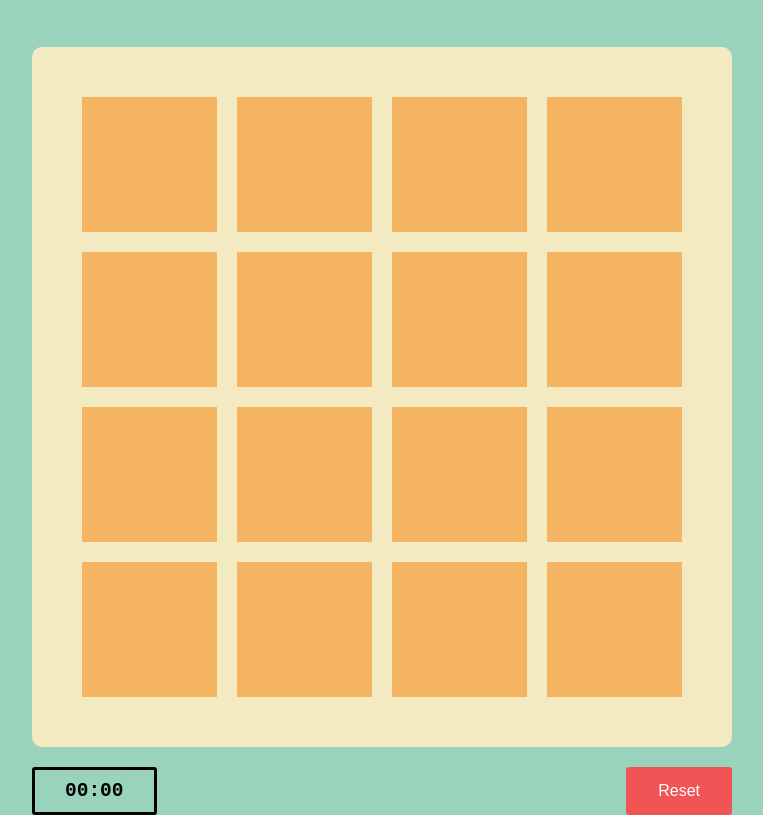
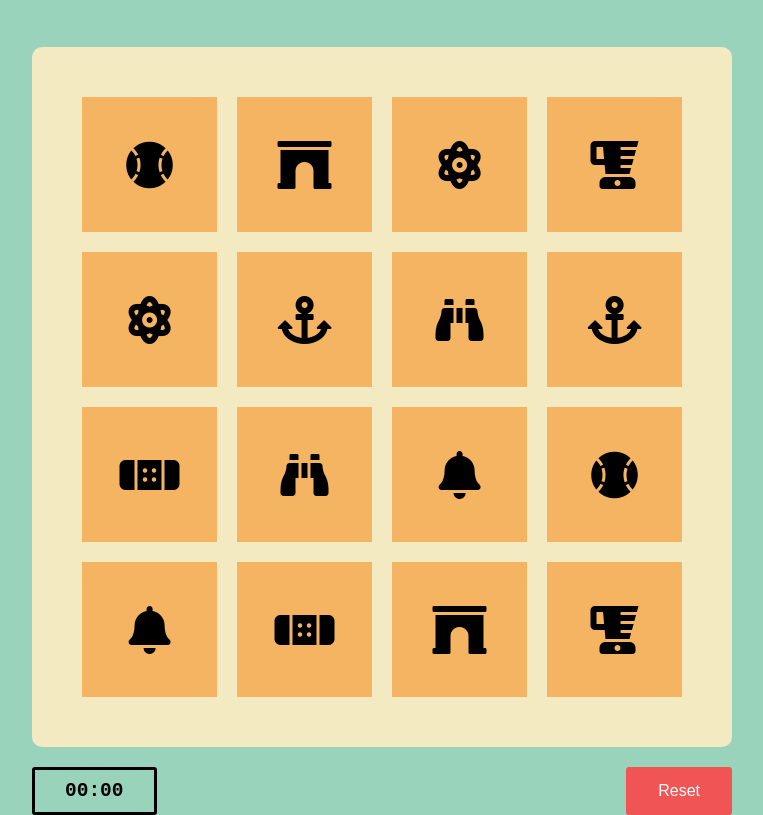
Before and after one commit to Jamzlor/JavascriptProjects, a plain HTML site: page js-memory-game/index.html in a window 1280 px wide. Shown: the part 83-898 px from the top of the page, without its empty margins (258-1021 px from the left). Drawn offline with Linux system fonts and the light colour scheme.

Commit message:
working onclick function to reveal icons

```diff
--- a/js-memory-game/app.js
+++ b/js-memory-game/app.js
@@ -1 +1,56 @@
-const iconList = ['fa-anchor', 'fa-blender', 'fa-archway', 'fa-atom', 'fa-bandaid', 'fa-baseball-ball', 'fa-bell', 'fa-binoculars'];
+// mise en place
+//targets
+    //arr is a list of class name for fontawesome icons.
+const arr = ['fa-anchor', 'fa-blender', 'fa-archway', 'fa-atom', 'fa-band-aid', 'fa-baseball-ball', 'fa-bell', 'fa-binoculars'];
+    //icons are where the FA icons will show in the cards.
+const icons = Array.from(document.getElementsByClassName('icon'));
+const cards = Array.from(document.getElementsByClassName('cards'));
+var iconList = arr.concat(arr); //this will double all the icons into a list of 16 icons with a duplicate of each.
+var temp;
+
+// timer mise en place
+var minutesLabel = document.getElementById('minutes');
+var secondsLabel = document.getElementById('seconds');
+var totalSeconds = 0;
+
+
+//functions
+function shuffle(arr){
+    return arr.sort((a, b) => 0.5 - Math.random());
+}
+
+var shuffledList = shuffle(iconList);
+
+function applyIcons(){
+    icons.forEach(item => item.classList.add(shuffledList[icons.indexOf(item)])) //this will apply the icons in random order to the cards.
+}
+
+// timer function
+function setTime() {
+    ++totalSeconds;
+    secondsLabel.innerHTML = pad(totalSeconds % 60);
+    minutesLabel.innerHTML = pad(parseInt(totalSeconds / 60));
+  }
+
+  function pad(val) {
+    var valString = val + "";
+    if (valString.length < 2) {
+      return "0" + valString;
+    } else {
+      return valString;
+    }
+  }
+
+
+
+document.getElementById('reset').addEventListener('click', applyIcons);
+
+cards.forEach(item => item.addEventListener('click', function(){
+    item.children[0].style.display = 'block';
+    setInterval(setTime, 1000);
+}))
+
+
+
+//timer
+applyIcons();
--- a/js-memory-game/index.html
+++ b/js-memory-game/index.html
@@ -16,26 +16,26 @@
             <h1 id="title" class="title">JS Memory Game</h1>
         </div>
         <div id="playArea" class="playArea">
-            <div id="card1" class="cards"><span id="card1Icon" class="icon fas"></span></div>
-            <div id="card2" class="cards"><span id="card2Icon" class="icon fas"></span></div>
-            <div id="card3" class="cards"><span id="card3Icon" class="icon fas"></span></div>
-            <div id="card4" class="cards"><span id="card4Icon" class="icon fas"></span></div>
-            <div id="card5" class="cards"><span id="card5Icon" class="icon fas"></span></div>
-            <div id="card6" class="cards"><span id="card6Icon" class="icon fas"></span></div>
-            <div id="card7" class="cards"><span id="card7Icon" class="icon fas"></span></div>
-            <div id="card8" class="cards"><span id="card8Icon" class="icon fas"></span></div>
-            <div id="card9" class="cards"><span id="card9Icon" class="icon fas"></span></div>
-            <div id="card10" class="cards"><span id="card10Icon"class="icon fas"></span></div>
-            <div id="card11" class="cards"><span id="card11Icon"class="icon fas"></span></div>
-            <div id="card12" class="cards"><span id="card12Icon"class="icon fas"></span></div>
-            <div id="card13" class="cards"><span id="card13Icon"class="icon fas"></span></div>
-            <div id="card14" class="cards"><span id="card14Icon"class="icon fas"></span></div>
-            <div id="card15" class="cards"><span id="card15Icon"class="icon fas"></span></div>
-            <div id="card16" class="cards"><span id="card16Icon"class="icon fas"></span></div>
+            <div id="card1" class="cards"><p id="card1Icon" class="icon fas"></p></div>
+            <div id="card2" class="cards"><p id="card2Icon" class="icon fas"></p></div>
+            <div id="card3" class="cards"><p id="card3Icon" class="icon fas"></p></div>
+            <div id="card4" class="cards"><p id="card4Icon" class="icon fas"></p></div>
+            <div id="card5" class="cards"><p id="card5Icon" class="icon fas"></p></div>
+            <div id="card6" class="cards"><p id="card6Icon" class="icon fas"></p></div>
+            <div id="card7" class="cards"><p id="card7Icon" class="icon fas"></p></div>
+            <div id="card8" class="cards"><p id="card8Icon" class="icon fas"></p></div>
+            <div id="card9" class="cards"><p id="card9Icon" class="icon fas"></p></div>
+            <div id="card10" class="cards"><p id="card10Icon"class="icon fas"></p></div>
+            <div id="card11" class="cards"><p id="card11Icon"class="icon fas"></p></div>
+            <div id="card12" class="cards"><p id="card12Icon"class="icon fas"></p></div>
+            <div id="card13" class="cards"><p id="card13Icon"class="icon fas"></p></div>
+            <div id="card14" class="cards"><p id="card14Icon"class="icon fas"></p></div>
+            <div id="card15" class="cards"><p id="card15Icon"class="icon fas"></p></div>
+            <div id="card16" class="cards"><p id="card16Icon"class="icon fas"></p></div>
         </div>
         <div id="displayContainer" class="displayContainer">
             <div id="timerContainer" class="timerContainer">
-                <h2 id="timer" class="timer">00:00</h2>
+                <h2 id="timer" class="timer"><label id="minutes">00</label>:<label id="seconds">00</label></h2>
             </div>
             <button id="reset" class="reset">Reset</button>
         </div>
--- a/js-memory-game/master.css
+++ b/js-memory-game/master.css
@@ -69,6 +69,8 @@ button:active {
 }
 
 .icon {
+    display: none;
+    position: absolute;
     font-size: 3rem;
 }
 
```
